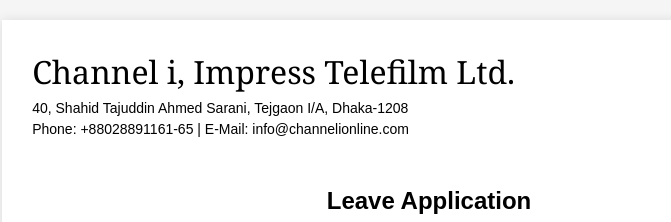
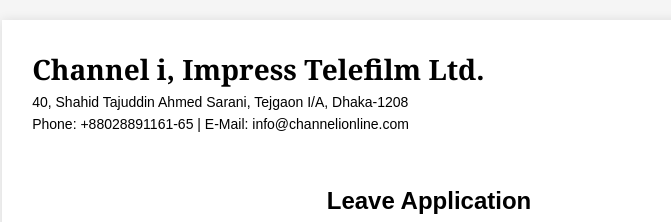
Before and after one commit to abdullah-al-faahim/mcr-leave-application, a plain HTML site: page index.html in a window 1280 px wide. Shown: the top 222 px of the page, 211-882 px from the left. Drawn offline with nearby package versions, Linux system fonts and the light colour scheme.

Commit message:
Update index.html

```diff
--- a/index.html
+++ b/index.html
@@ -87,9 +87,9 @@
 		}
 
 		.company-details .company-name {
-			font-size: 32px;
+			font-size: 28px;
 			font-family: Cambria, Cochin, Georgia, Times, 'Times New Roman', serif;
-			font-weight: bold-italic;
+			font-weight: bold;
 			margin-bottom: 4px;
 		}
 
```
